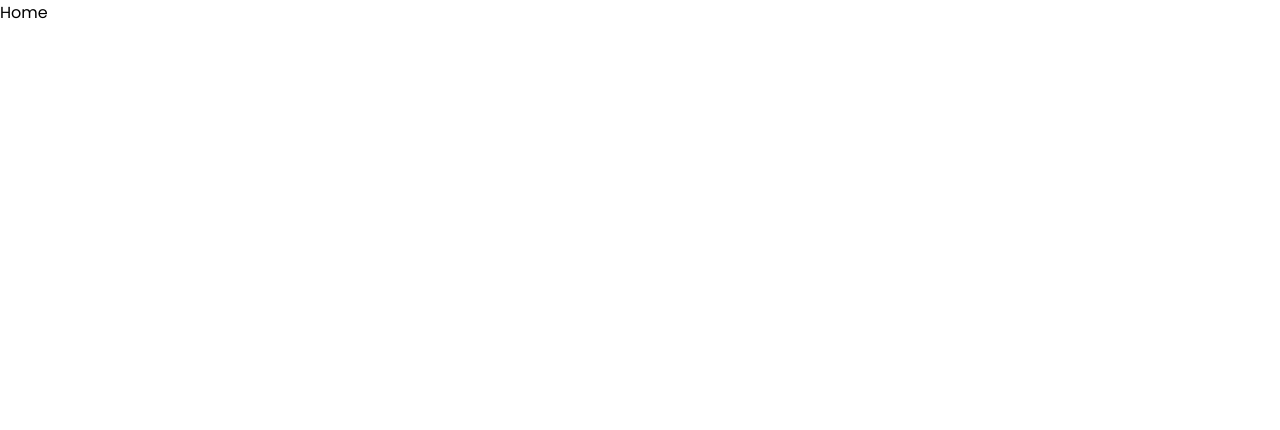
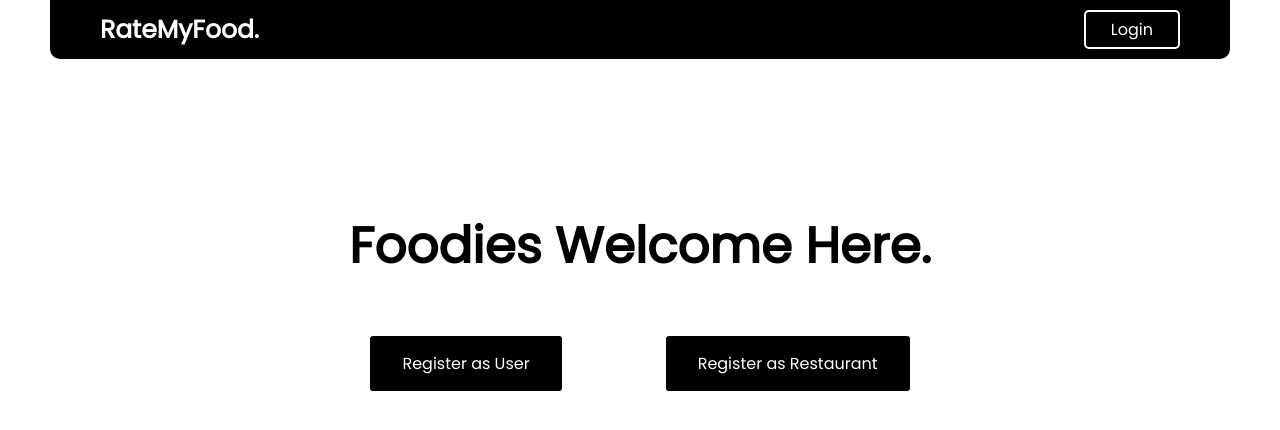
Before and after one commit to jprasad09/RateMyFood, a React (Create React App) app in the folder client/: page / in a window 1280 px wide. Shown: the top 430 px of the page. Built offline with nearby package versions, Linux system fonts and the light colour scheme.

Commit message:
home page outline

```diff
--- a/client/src/components/Home/Navbar/Navbar.jsx
+++ b/client/src/components/Home/Navbar/Navbar.jsx
@@ -1,10 +1,16 @@
-import React from 'react'
-import styles from './navbar.module.css'
+import React from "react"
+import styles from "./navbar.module.css"
+import { NavLink } from 'react-router-dom'
 
 const Navbar = () => {
   return (
-    <div>Navbar</div>
-  )
-}
+    <nav className={styles.navContainer}>
+      <h1 className={styles.navTitle}>RateMyFood.</h1>
+      <NavLink to="/login">
+        <button>Login</button>
+      </NavLink>
+    </nav>
+  );
+};
 
 export default Navbar
--- a/client/src/components/Home/Navbar/navbar.module.css
+++ b/client/src/components/Home/Navbar/navbar.module.css
@@ -0,0 +1,26 @@
+.navContainer{
+    background-color: black;
+    color: white;
+    margin: 0 50px;
+    padding: 10px 50px;
+    border-radius: 0 0 10px 10px;
+    display: flex;
+    justify-content: space-between;
+    align-items: center;
+}
+
+.navTitle{
+    font-size: 25px;
+}
+
+.navContainer button{
+    background-color: black;
+    color: white;
+    padding: 5px 25px;
+    text-align: center;
+    text-decoration: none;
+    font-size: 16px;
+    border: 2px solid white;
+    border-radius: 5px;
+    cursor: pointer;
+}
--- a/client/src/pages/Home/Home.jsx
+++ b/client/src/pages/Home/Home.jsx
@@ -1,8 +1,24 @@
 import React from 'react'
+import styles from "./home.module.css"
+import { Link } from 'react-router-dom'
+import Navbar from '../../components/Home/Navbar/Navbar'
 
 const Home = () => {
   return (
-    <div>Home</div>
+    <>
+      <Navbar />
+      <section className={styles.secContainer}>
+        <h1>Foodies Welcome Here.</h1>
+        <div className={styles.buttonContainer}>
+          <Link to="/register">
+            <button>Register as User</button>
+          </Link>
+          <Link to="/register">
+            <button>Register as Restaurant</button>
+          </Link>
+        </div>
+      </section>
+    </>
   )
 }
 
--- a/client/src/pages/Home/home.module.css
+++ b/client/src/pages/Home/home.module.css
@@ -0,0 +1,31 @@
+.secContainer{
+    display: flex;
+    flex-direction: column;
+    row-gap: 50px;
+    justify-content: space-between;
+    align-items: center;
+    margin: 150px 0;
+}
+
+.secContainer h1{
+    font-size: 50px;
+}
+
+.buttonContainer{
+    display: flex;
+    align-items: center;
+    justify-content: space-between;
+    column-gap: 100px;
+}
+
+.buttonContainer button{
+    background-color: black;
+    color: white;
+    padding: 15px 32px;
+    text-align: center;
+    text-decoration: none;
+    font-size: 16px;
+    border: 2px solid white;
+    border-radius: 5px;
+    cursor: pointer;
+}
```
